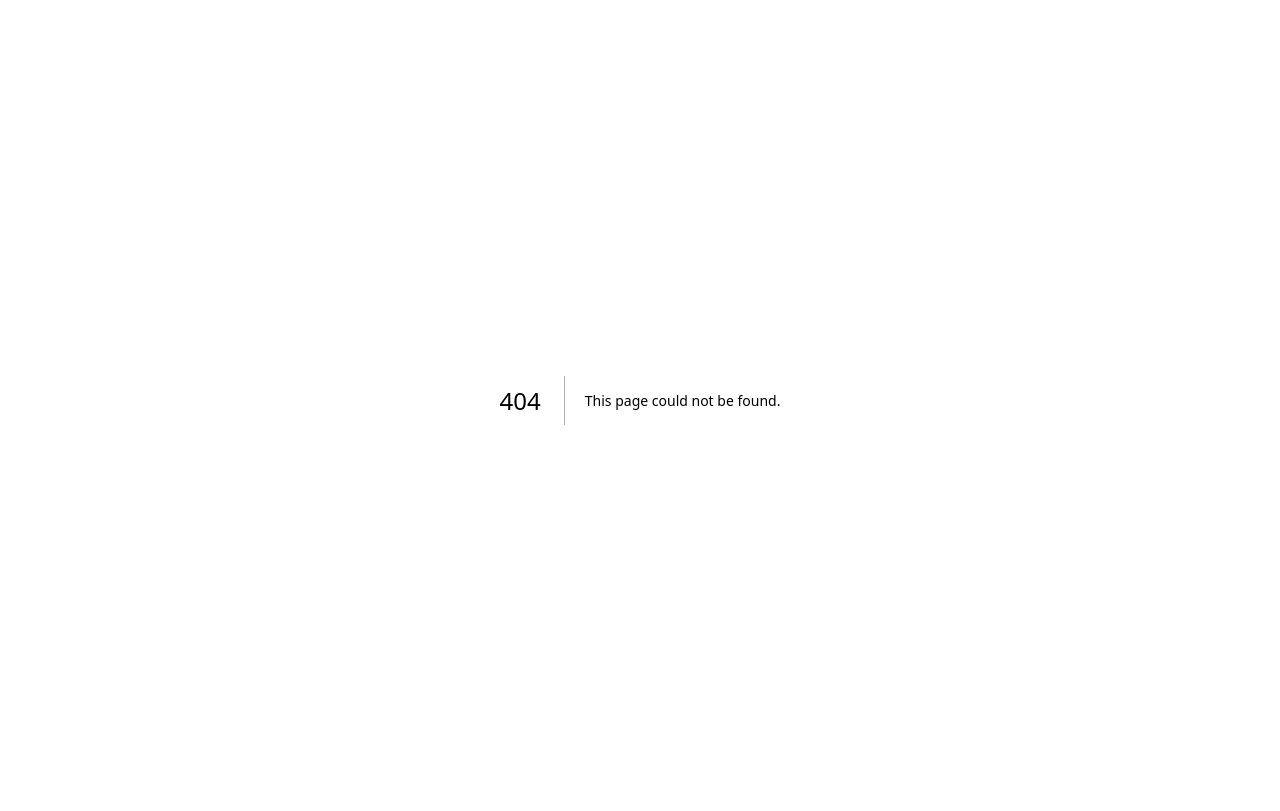
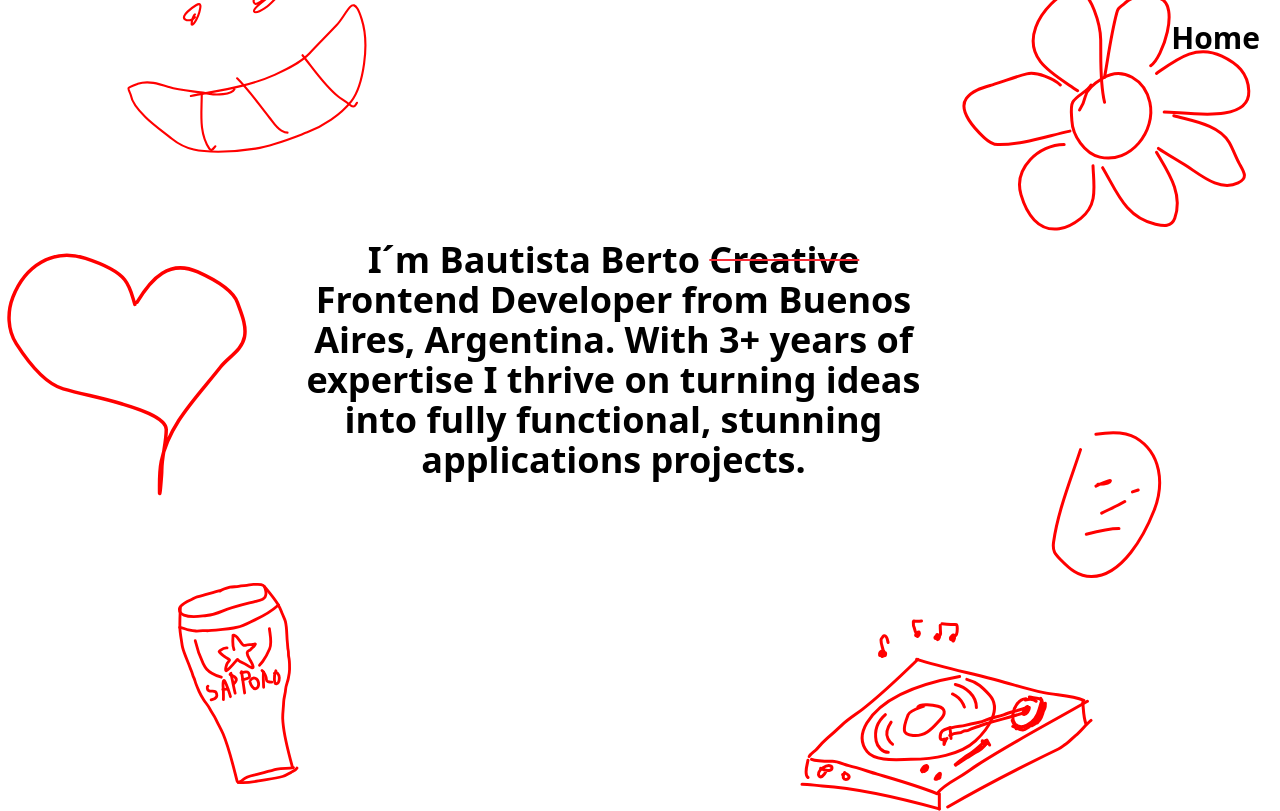
Before and after one commit to BertovDev/portfolio, a Next.js app: page /about in a window 1280 px wide. Before the commit this address had no page. Built offline with nearby package versions, Linux system fonts and the light colour scheme.

Commit message:
Add interaction on images and about page

```diff
--- /dev/null
+++ b/src/app/about/page.tsx
@@ -0,0 +1,15 @@
+import React from "react";
+import About from "@/components/UI/About";
+
+type Props = {};
+
+export default function page({}: Props) {
+  return (
+    <>
+      <About />
+      <button className="absolute top-5 right-5 text-3xl text-black font-inter font-semibold text-center  hover:underline hover:cursor-pointer">
+        <a href="/">Home</a>
+      </button>
+    </>
+  );
+}
--- a/src/app/globals.css
+++ b/src/app/globals.css
@@ -1,28 +1,16 @@
 @import "tailwindcss";
 
-:root {
-  --background: #ffffff;
-  --foreground: #171717;
-}
-
-@theme inline {
-  --color-background: var(--background);
-  --color-foreground: var(--foreground);
-  --font-sans: var(--font-geist-sans);
-  --font-mono: var(--font-geist-mono);
-  --font-inter: var(--font-inter);
-}
-
-@media (prefers-color-scheme: dark) {
-  :root {
-    --background: #0a0a0a;
-    --foreground: #ededed;
-  }
+html {
+  width: 100%;
+  height: 100%;
 }
 
 body {
-  background: var(--background);
+  background: white;
   color: var(--foreground);
   cursor: grab;
+  width: inherit;
+  height: inherit;
+  overflow: hidden;
   /* font-family: Arial, Helvetica, sans-serif; */
 }
--- a/src/app/page.tsx
+++ b/src/app/page.tsx
@@ -9,7 +9,7 @@ export default function Home() {
     <main className="absolute h-full w-full">
       <AsideInfo />
       <Scene />
-      <TipBar />
+      <TipBar hasInteration={true} initialText="Hover on box to zoom" />
       <Aside />
       <Content />
     </main>
--- a/src/components/UI/About.tsx
+++ b/src/components/UI/About.tsx
@@ -1,6 +1,9 @@
-import React, { useRef, useState } from "react";
+"use client";
+
+import React, { useEffect, useRef, useState } from "react";
 import CursorTip from "./CursorTip";
 import gsap from "gsap";
+import TipBar from "./TipBar";
 
 type ImageInfoState = {
   textContent: string;
@@ -18,6 +21,19 @@ export default function About() {
 
   const flowerRef: React.RefObject<HTMLImageElement | null> =
     useRef<HTMLImageElement>(null);
+
+  const sapporoRef: React.RefObject<HTMLImageElement | null> =
+    useRef<HTMLImageElement>(null);
+
+  useEffect(() => {
+    gsap.to(sapporoRef.current, {
+      scale: 1.1,
+      duration: 0.9,
+      yoyo: true,
+      repeat: 1,
+      ease: "power1.inOut",
+    });
+  }, []);
 
   return (
     <div className="flex items-center h-full cursor-auto">
@@ -64,6 +80,7 @@ export default function About() {
         </div>
 
         <img
+          ref={sapporoRef}
           className="relative cursor-pointer left-25 top-20 w-38"
           src="/images/sapporo.svg"
           alt=""
@@ -93,6 +110,7 @@ export default function About() {
           expertise I thrive on turning ideas into fully functional, stunning
           applications projects.
         </p>
+        {/* <TipBar hasInteration={false} initialText="hover to discover" /> */}
       </div>
 
       <div id="rightSide" className="flex flex-col items-center flex-auto ">
--- a/src/components/UI/TipBar.tsx
+++ b/src/components/UI/TipBar.tsx
@@ -3,17 +3,19 @@ import React, { useEffect, useRef, useState } from "react";
 
 import { useCameraStore } from "@/utils/Utils";
 
-type Props = {};
+type Props = {
+  initialText: string;
+  hasInteration: boolean;
+};
 
-export default function TipBar({}: Props) {
+export default function TipBar({ initialText, hasInteration }: Props) {
   const { cameraZoomed } = useCameraStore();
 
-  const [tipText, setTipText] = useState<string>("Hover on box to zoom");
+  const [tipText, setTipText] = useState<string>(initialText);
 
   useEffect(() => {
-    setTipText(
-      cameraZoomed ? "Click outside to zoom out" : "Hover on box to zoom"
-    );
+    if (!hasInteration) return;
+    setTipText(cameraZoomed ? "Click outside to zoom out" : initialText);
   }, [cameraZoomed]);
 
   return (
```
